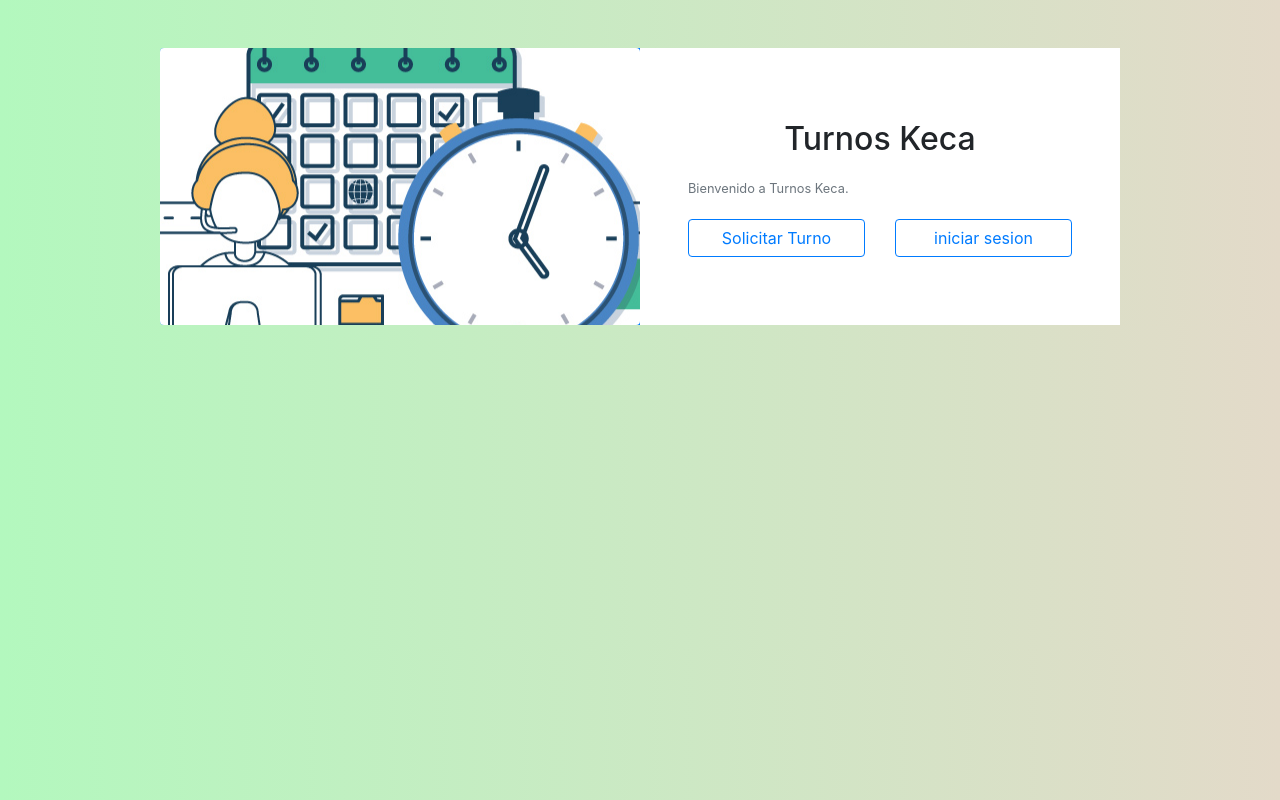
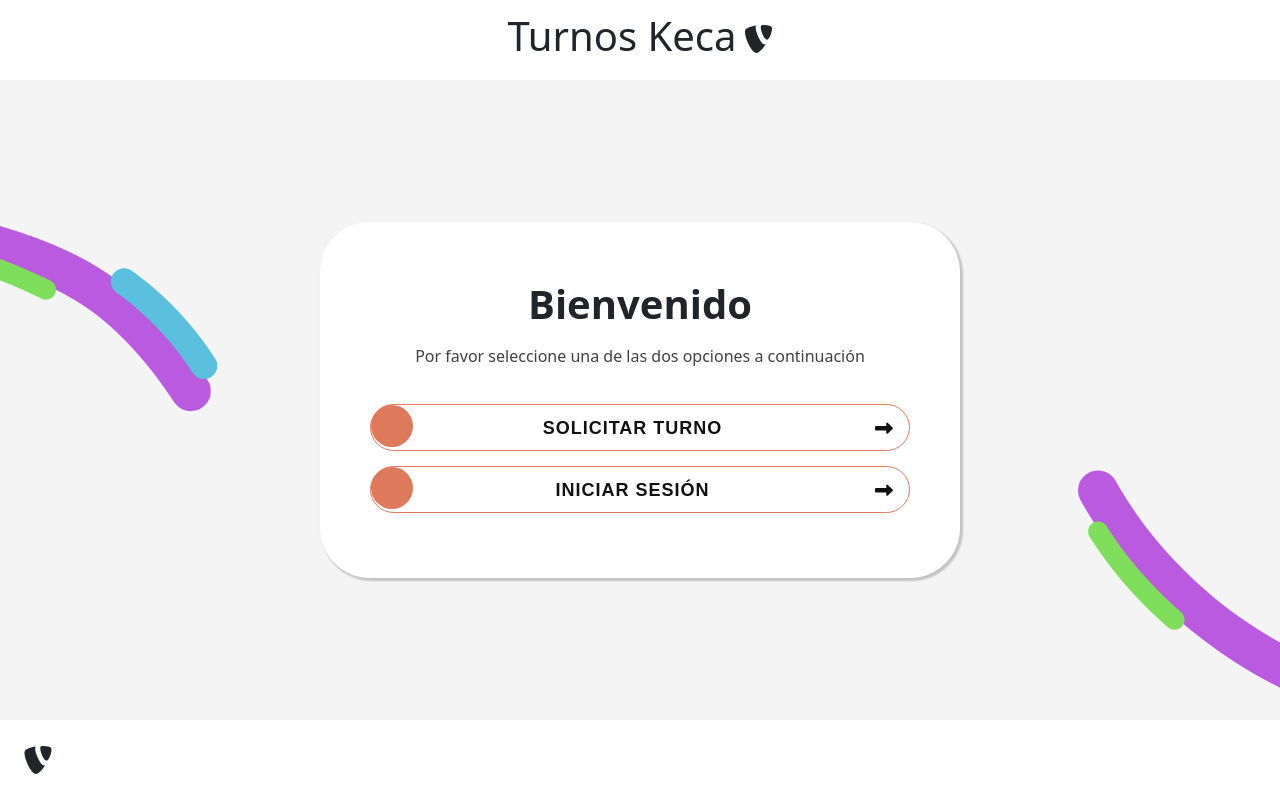
Before and after one commit to juanj72/Sistema_gestor_turnos, a Django app: page / in a window 1280 px wide. Run offline with Django 4.2, Linux system fonts and the light colour scheme; some libraries are stand-ins or nearby versions.

Commit message:
agregacion nueva plantilla index

```diff
--- /dev/null
+++ b/static/css/style.css
@@ -0,0 +1,376 @@
+* {
+    margin: 0;
+    padding: 0;
+    box-sizing: border-box;
+}
+
+.selec p {
+    text-align: center;
+    color: #404040;
+    padding-bottom: 20px;
+}
+.selec a {
+    display: flex;
+    justify-content: center;
+    align-items: center ;
+}
+
+body {
+    height: 100vh;
+    display: flex;
+    align-items: center;
+    justify-content: center;
+    background-image: url("fondo.jpg"); /* Imagen fondo */
+    background-color: #cccccc; /* Color en caso de que no cargue la imagen */
+    background-position: center;
+    background-repeat: no-repeat;
+    background-size: cover;
+}
+.form-control{
+    background: #f0f0f0;
+    border: none;
+    border-radius: 20px;
+    box-shadow: none;
+    padding: 0 20px 0 45px;
+    height: 40px;
+    transition: all 0.3s ease 0s;
+}
+.form-control:focus{
+    background: #e0e0e0;
+    box-shadow: none;
+    outline: 0 none;
+}
+
+header {
+    position: fixed;
+    top: 0; left: 0; right: 0;
+    background: white;
+    height: 80px;
+    width: 100%;
+    display: flex;
+    justify-content: center;
+    align-items: center;
+    z-index: 999;
+  }
+
+  header h1 {
+    cursor: pointer;
+  }
+
+  footer i {
+    cursor: pointer;
+  }
+
+  footer {
+    position: fixed;
+    padding-left: 1rem;
+    bottom: 0; left: 0; right: 0;
+    background: white;
+    height: 80px;
+    width: 100%;
+    display: flex;
+    justify-content: left;
+    align-items: center;
+    z-index: 999;
+  }
+
+.fa-typo3 {
+    margin-left: 0.5rem;
+    font-size: 2rem;
+}
+.login {
+    width: 50%;
+    height: min-content;
+    padding: 50px;
+    border-radius: 20px;
+    background: #ffffff;
+    box-shadow: 2px 2px 2px 1px rgba(0, 0, 0, 0.2);
+}
+
+.selec {
+    width: 50%;
+    height: min-content;
+    padding: 50px;
+    border-radius: 50px;
+    background: #ffffff;
+    box-shadow: 2px 2px 2px 1px rgba(0, 0, 0, 0.2);
+}
+
+    @media only screen and (max-width: 600px) {
+
+    .login, .selec {
+        width: 90%;
+    }
+
+    }
+
+    @media only screen and (min-width: 600px) {
+        .login, .selec {
+            width: 90%;
+        }
+    }
+
+    @media only screen and (min-width: 768px) {
+
+    .login, .selec {
+        width: 70%;
+    }
+
+    @media only screen and (min-width: 992px) {
+        .login, .selec {
+            width: 50%;
+        }
+    }
+
+    }
+
+.login h1 {
+    font-size: 24px;
+    margin-bottom: 25px;
+}
+
+.login form {
+    font-size: 18px;
+}
+
+.login form .form-group {
+    margin-bottom: 11px;
+}
+
+.login form input[type="submit"] {
+    font-size: 12px;
+    margin-top: 15px;
+}
+
+
+.btnrequest{
+    color: #BA5BDE;
+    /*font-family: 'Fugaz One', cursive;*/
+    font-size: 20px;
+    text-transform: uppercase;
+    letter-spacing: 1px;
+    padding: 13px 25px;
+    border: 1px solid #BA5BDE;
+    border-radius: 30px;
+    overflow: hidden;
+    position: relative;
+    z-index: 1;
+    transition: all 0.5s;
+    margin-bottom: 15px;
+}
+.btnrequest:hover{
+    color: #fff;
+    box-shadow: 0 0 20px -5px #000;
+    transform: scale(1.05);
+}
+.btnrequest:after{
+    content: '';
+    background-color: #BA5BDE;
+    height: 100%;
+    width: 100%;
+    border-radius: 25px;
+    transform: translate(-100%, 0) rotate(10deg);
+    position: absolute;
+    left: 0;
+    top: 0;
+    z-index: -1;
+    transition: all 0.3s ease;
+}
+.btnrequest:hover:after{ transform: translate(0) rotate(0); }
+.btnrequest.color2{
+    color: #5BC0DE;
+    border-color: #5BC0DE;
+}
+.btnrequest.color2:after{ background: #5BC0DE; }
+.btnrequest.color2:hover{ color: #fff; }
+.btnrequest.color3{
+    color: #DE795B;
+    border-color: #DE795B;
+}
+.btnrequest.color3:after{ background: #DE795B; }
+.btnrequest.color3:hover{ color: #fff; }
+@media only screen and (max-width: 767px){
+    .btnrequest{ margin-bottom: 20px; }
+}
+
+.form-check-label {
+    font-size: 16px;
+}
+.btn {
+    border-radius: 30px;
+}
+
+.btnindex{
+    color: #111;
+    font-family: 'Raleway', sans-serif;
+    font-size: 18px;
+    font-weight: 700;
+    text-transform: uppercase;
+    letter-spacing: 1px;
+    padding: 10px 35px 8px 20px;
+    border-radius: 30px;
+    border: 1px solid #DE795B;
+    position: relative;
+    z-index: 1;
+    transition: all .3s ease-in-out;
+    margin-bottom: 15px;
+}
+.btnindex:focus,
+.btnindex:hover{
+    color: #111;
+    box-shadow: 0 0 10px #DE795B;
+}
+.btnindex:before{
+    content: "";
+    background:#DE795B;
+    width: 42px;
+    height: 42px;
+    border-radius: 50px;
+    position: absolute;
+    top: 0;
+    left: 0;
+    z-index: -1;
+    transition: all 0.3s ease;
+}
+.btnindex:focus:before,
+.btnindex:hover:before{
+    background:#DE795B;
+    width: 100%;
+}
+.btnindex:after{
+    content: "\f30b";
+    font-family: "Font Awesome 5 Free";
+    font-size: 18px;
+    font-weight: 900;
+    transform: translateY(-50%);
+    position: absolute;
+    top: 50%;
+    right: 15px;
+    transition: all .3s cubic-bezier(0.86, 0, 0.07, 1);
+}
+.btnindex:focus:after,
+.btnindex:hover:after{ right: 8px; }
+@media only screen and (max-width: 767px){
+    .btnindex{ margin-bottom: 20px; }
+}
+
+.btngame {
+    width: 50%;
+    margin: 15px;
+    text-align: center;
+    height: min-content;
+    padding: 10px;
+    border-radius: 50px;
+    background: #ffffff;
+    box-shadow: 2px 2px 2px 2px rgba(0, 0, 0, 0.2);
+}
+
+.turnos {
+    text-align: center;
+    width: 100%;
+    height: min-content;
+    padding: 50px;
+    border-radius: 50px;
+    background: #ffffff;
+    box-shadow: 2px 2px 2px 2px rgba(0, 0, 0, 0.2);
+    margin-top: 60px;
+
+}
+
+.serviceBox{
+    color: #666;
+    font-family: 'Poppins', sans-serif;
+    text-align: center;
+}
+.serviceBox .title{
+    font-size: 18px;
+    font-weight: 500;
+    letter-spacing: 2px;
+    text-transform: uppercase;
+    margin: 0 0 30px;
+}
+.serviceBox .service-icon{
+    color: #bbb;
+    font-size: 50px;
+    line-height: 130px;
+    height: 130px;
+    width: 130px;
+    margin: 0 auto 30px;
+    border-radius: 20px;
+    box-shadow: 5px 5px 5px rgba(0,0,0,0.3),-5px -5px 5px #fff;
+}
+.serviceBox .estado{
+    color: #777;
+    font-size: 13px;
+    letter-spacing: 0.5px;
+    line-height: 22px;
+    margin: 0 10px;
+}
+@media only screen and (max-width: 990px){
+    .serviceBox{ margin: 0 0 30px; }
+}
+
+
+
+
+.counter{
+    color: #555;
+    font-family: 'Poppins', sans-serif;
+    text-align: center;
+    width: 200px;
+    height: 200px;
+    padding: 33px 10px 0;
+    margin: 0 auto;
+    position: relative;
+    z-index: 1;
+}
+.counter:before,
+.counter:after{
+    content: '';
+    background: linear-gradient(to top left,#F95BAC,transparent);
+    height: 59%;
+    width: 59%;
+    border-radius: 0 50% 50%;
+    opacity: 0.2;
+    position: absolute;
+    left: 0;
+    top: 0;
+    z-index: -1;
+    transition: all 0.3s ease 0s;
+}
+.counter:after{
+    background: linear-gradient(to right bottom,#BE2D94,transparent);
+    border-radius: 50% 50% 0;
+    top: auto;
+    bottom: 0;
+    left: auto;
+    right: 0;
+}
+.counter .counter-icon{
+    font-size: 40px;
+    text-align: center;
+    line-height: 40px;
+    margin: 0 0 17px;
+    display: inline-block;
+}
+.counter h3{
+    font-size: 18px;
+    font-weight: 500;
+    text-transform: capitalize;
+    margin: 0 0 16px;
+}
+.counter .counter-value{
+    font-size: 33px;
+    font-weight: 600;
+    line-height: 33px;
+    display: block;
+}
+.counter.blue:before{ background: linear-gradient(to top left, #8676da,transparent); }
+.counter.blue:after{ background: linear-gradient(to right bottom, #503FA9, transparent); }
+.counter.cyan:before{ background: linear-gradient(to top left, #95CEA4, transparent); }
+.counter.cyan:after{ background: linear-gradient(to right bottom, #05C2E8, transparent); }
+.counter.green:before{ background: linear-gradient(to top left, #cddd1c, transparent); }
+.counter.green:after{ background: linear-gradient(to right bottom, #63B949, transparent); }
+@media screen and (max-width:990px){
+    .counter{ margin-bottom: 40px; }
+}
--- a/turnos/templates/index.html
+++ b/turnos/templates/index.html
@@ -1,40 +1,56 @@
 <!DOCTYPE html>
-{%load static%}
+{% load static %}
 <html lang="en">
+
 <head>
-		<script src= "https://code.jquery.com/jquery-3.6.0.min.js"  integrity="sha256-/xUj+3OJU5yExlq6GSYGSHk7tPXikynS7ogEvDej/m4=" crossorigin="anonymous"> </script>
-		<meta charset="UTF-8">
+
+    <title>Turnos Keca</title>
     <meta name="viewport" content="width=device-width, initial-scale=1.0">
-		<title>Inicio | solicitud turno</title>
-		<link rel="stylesheet" href="https://maxcdn.bootstrapcdn.com/bootstrap/4.0.0/css/bootstrap.min.css">
-		<link rel="icon" href="{% static 'img/logo.png'%}">
+    <meta name="theme-color" content="#ffffff">
+    <link rel="icon" href="{% static 'img/favicon.svg' %}">
+
+    <!-- Bootstrap v5.1.3 CDNs -->
+    <link href="https://cdn.jsdelivr.net/npm/bootstrap@5.1.3/dist/css/bootstrap.min.css" rel="stylesheet">
+    <script src="https://cdn.jsdelivr.net/npm/bootstrap@5.1.3/dist/js/bootstrap.bundle.min.js"></script>
+
+    <!-- Awesome Font -->
+    <script src="https://kit.fontawesome.com/32b1d0b3ca.js" crossorigin="anonymous"></script>
+
+    <!-- CSS -->
+    <link rel="stylesheet" href="{% static 'css/style.css' %}">
+
+</head>
 
 <style>
-
 	body {
-				background: #B3F8BE;
-				background: linear-gradient(to right, #B3F8BE, #E3DAC9);
-			}
-			.bg {
-				background-image: url(static/img/keca.jpg);
+    height: 100vh;
+    display: flex;
+    align-items: center;
+    justify-content: center;
+    background-image: url("static/img/fondo.jpg"); /* Imagen fondo */
+    background-color: #cccccc; /* Color en caso de que no cargue la imagen */
+    background-position: center;
     background-repeat: no-repeat;
-				background-position: center center;
+    background-size: cover;
 }
 </style>
 
-	</head>
-	<body>
 
 <body>
+    <header><h1>Turnos Keca<i class='fab fa-typo3'></i></h1></header>
+    <div class="selec">
 
-		<div class="container w-75 bg-primary mt-5 shadow rounded">
-			<div class="row align-items-stretch">
-				<div class="col bg d-none d-lg-block col-md-5 col-lg-5 col-xl-6 rounded">
-					<!-- COLUMNA DE IMAGEN -->
+        <h1 class="fw-bold text-center py-2">Bienvenido</h1>
+        <p>Por favor seleccione una de las dos opciones a continuación</p>
+        <a class="btnindex btn btn-lg" id="rec" href="{% url 'registro'%}">
+            <span>Solicitar turno</span>
+        </a>
+        <a class="btnindex color2 btn btn-lg" href="#">
+            <span>Iniciar Sesión</span>
+        </a>
     </div>
-				<div class="col bg-white p-5 rounded-end">
-
-					<h2 class="fw-bold text-center mt-4 mb-3">Turnos Keca</h2>
+    <footer><i class='fab fa-typo3'></i></footer>
+</body>
 
 
 
@@ -42,54 +58,5 @@
 
 
 
-					<div class="col">
-						<!--
-							<button class="btn btn-outline-danger w-100 my-3">
-							<div class="row align-items-center">
-								<div class="col-12 col-md-12 text-center">
-									Solicitar turno
-								</div>
-							</div>
-						</button>
 
-						-->
-
-					</div>
-						<small class="form-text text-muted mb-3">
-							Bienvenido a Turnos Keca.
-						</small>
-
-					<div class="form-group">
-						<div class="row">
-							<div class="col">
-								<button class="btn btn-outline-primary w-100 my-1">
-									<div class="row align-items-center">
-										<div class="col-12 col-md-12 text-center" onclick="window.location='{% url 'registro' %}'">
-											Solicitar Turno
-										</div>
-
-									</div>
-								</button>
-
-
-							</div>
-							<div class="col">
-								<button class="btn btn-outline-primary w-100 my-1">
-									<div class="row align-items-center">
-										<div class="col-12 col-md-12 text-center" onclick="window.location='https://prueba61.azurewebsites.net/admin/';">
-											iniciar sesion
-										</div>
-									</div>
-								</button>
-							</div>
-						</div>
-					</div>
-
-
-				</div>
-			</div>
-		</div>
-
-		<script src="https://maxcdn.bootstrapcdn.com/bootstrap/4.0.0/js/bootstrap.min.js"></script>
-	</body>
 </html>
```
Also changed, not shown: static/img/favicon.svg (added), static/img/fondo.jpg (added). Lines whose indentation alone changed are shown as unchanged.
